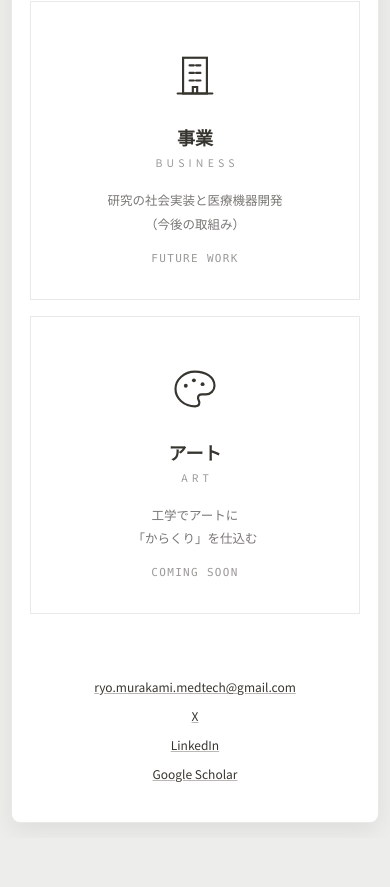
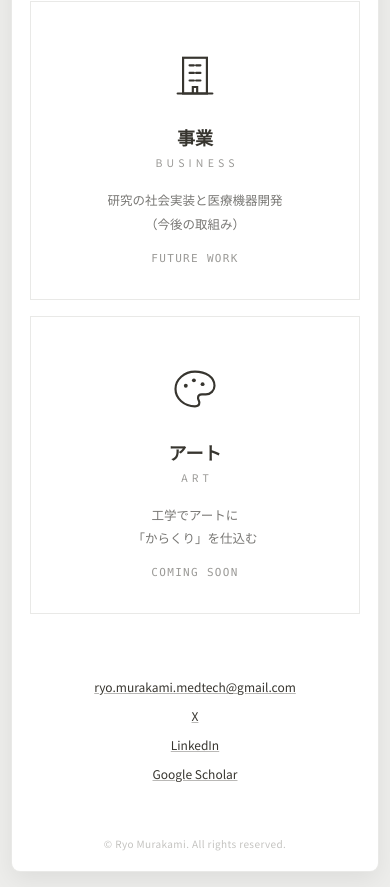
Before and after one commit to RyoMurakami-MedRobo/RyoMurakami-MedRobo.github.io, a plain HTML site: page docs/index.html in a window 390 px wide. Shown: the part 537-1424 px from the top of the page. Before the commit the page ends 1375 px from the top, so only its background shows below. Drawn offline with nearby package versions, Linux system fonts and the light colour scheme.

Commit message:
Add subtle copyright notice to site footer

```diff
--- a/docs/index.html
+++ b/docs/index.html
@@ -26,6 +26,7 @@
   .home-card--link { cursor:pointer; transition:border-color .15s; }
   .home-card--link:hover { border-color:#37352F; }
   .home-footer { display:flex; flex-wrap:wrap; justify-content:center; align-items:center; gap:24px; margin-top:64px; font-size:12px; color:#9B9A97; }
+  .site-copyright { padding:20px 64px 28px; text-align:center; font-size:11px; color:#C4C3C0; letter-spacing:.04em; }
   .subpage-body { padding:56px 64px 64px; }
   .subpage-title { font-size:32px; font-weight:900; margin-top:20px; line-height:1.3; }
   .stats-grid { display:grid; grid-template-columns:repeat(4,1fr); gap:12px; margin-top:28px; }
@@ -37,6 +38,7 @@
   @media (max-width: 880px) {
     .page-shell { padding:24px 16px; }
     .home-body, .subpage-body { padding:40px 24px 48px; }
+    .site-copyright { padding:16px 24px 24px; }
     .home-cards { grid-template-columns:1fr; gap:16px; margin-top:48px; }
     .stats-grid { grid-template-columns:repeat(2,1fr); }
     .section-head { flex-direction:column; gap:4px; align-items:flex-start; }
@@ -47,6 +49,7 @@
   @media (max-width: 480px) {
     .page-shell { padding:16px 12px; }
     .home-body, .subpage-body { padding:32px 18px 40px; }
+    .site-copyright { padding:14px 18px 20px; font-size:10px; }
     .home-footer { flex-direction:column; gap:12px; }
     .home-footer .footer-sep { display:none; }
     .pub-entry { flex-direction:column; gap:4px; }
@@ -194,6 +197,8 @@
       </div>
     </sc-if>
 
+    <div class="site-copyright">© Ryo Murakami. All rights reserved.</div>
+
   </div>
 </div>
 </x-dc>
```
